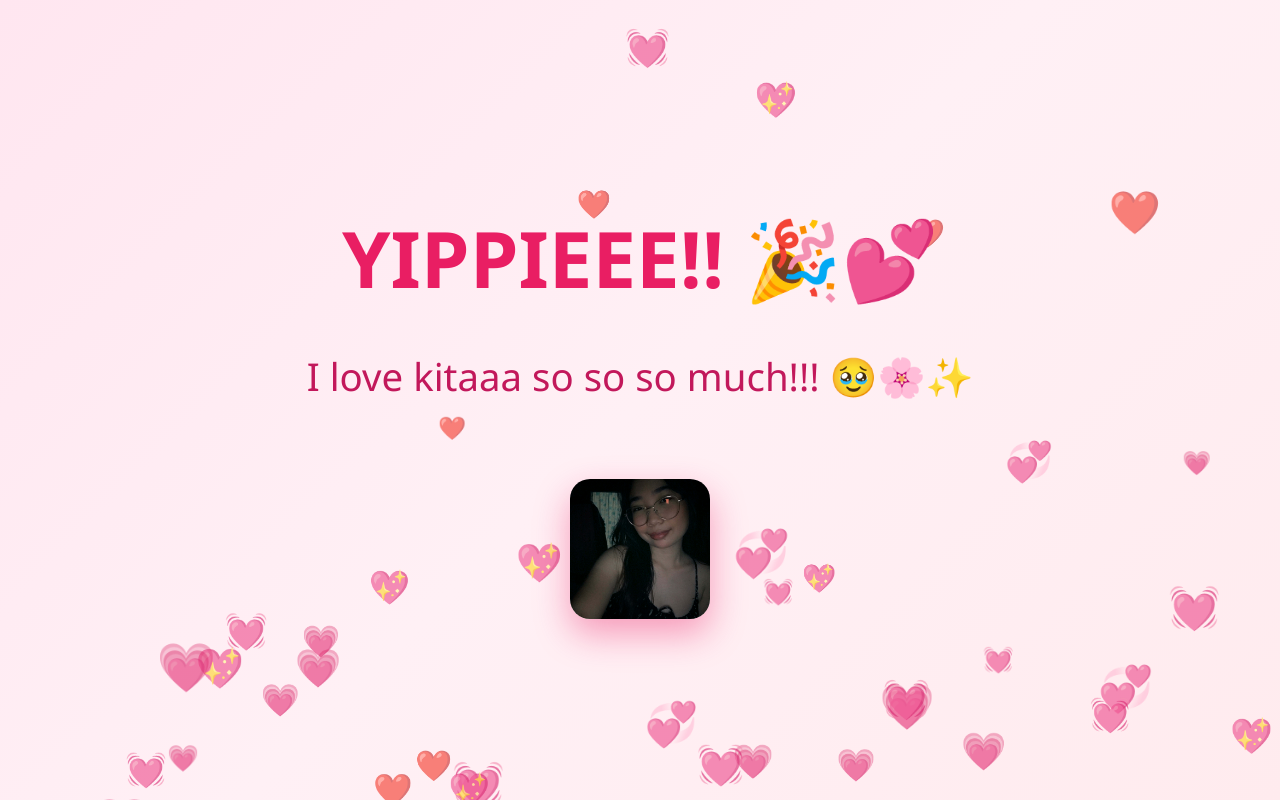
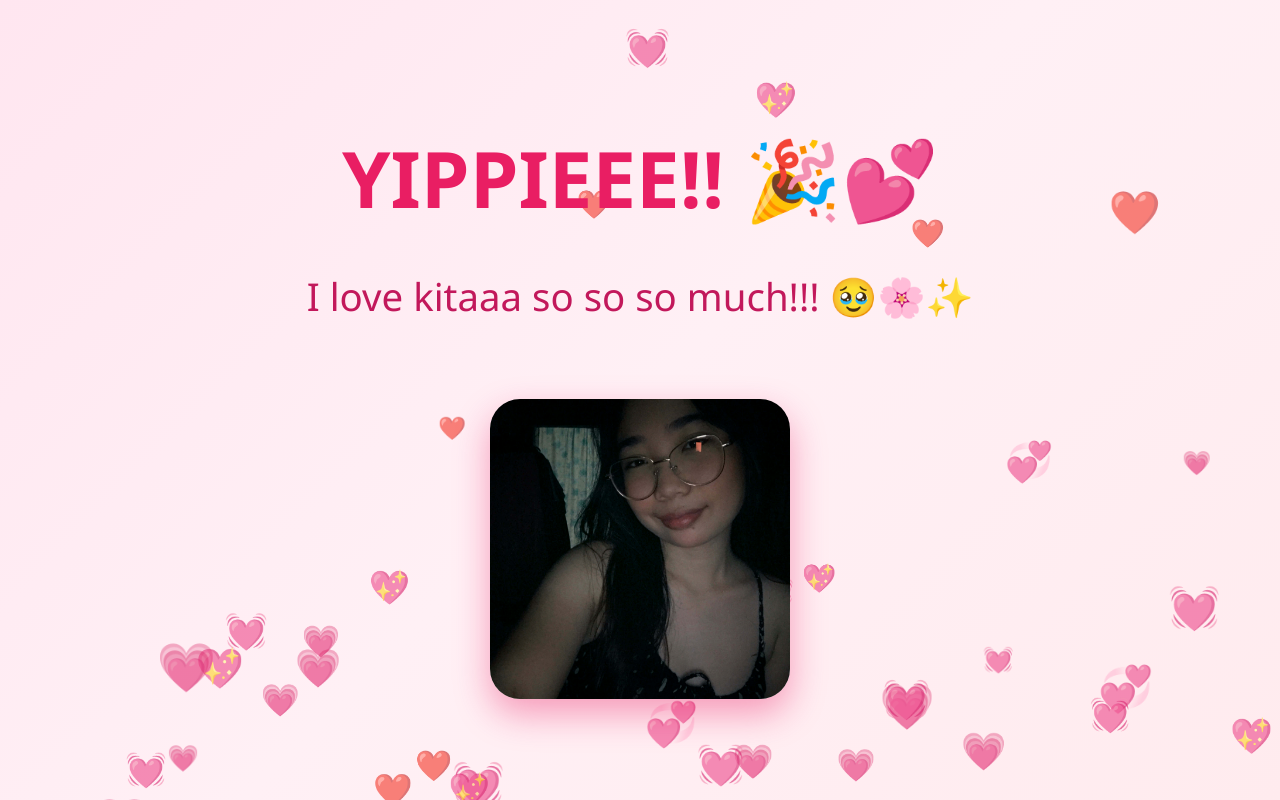
Before and after one commit to Derpprogbit/repository2, a plain HTML site: page index.html in a window 1280 px wide. Both pictures are taken after a click on the button "YES 💘". Drawn offline with Linux system fonts and the light colour scheme.

Commit message:
Update index.html

```diff
--- a/index.html
+++ b/index.html
@@ -94,8 +94,8 @@
     }
 
     #jpg {
-      max-width: 140px;
-      border-radius: 20px;
+      max-width: 300px;
+      border-radius: 30px;
       box-shadow: 0 15px 35px rgba(233, 30, 99, 0.4);
       margin-top: 20px;
     }
```
